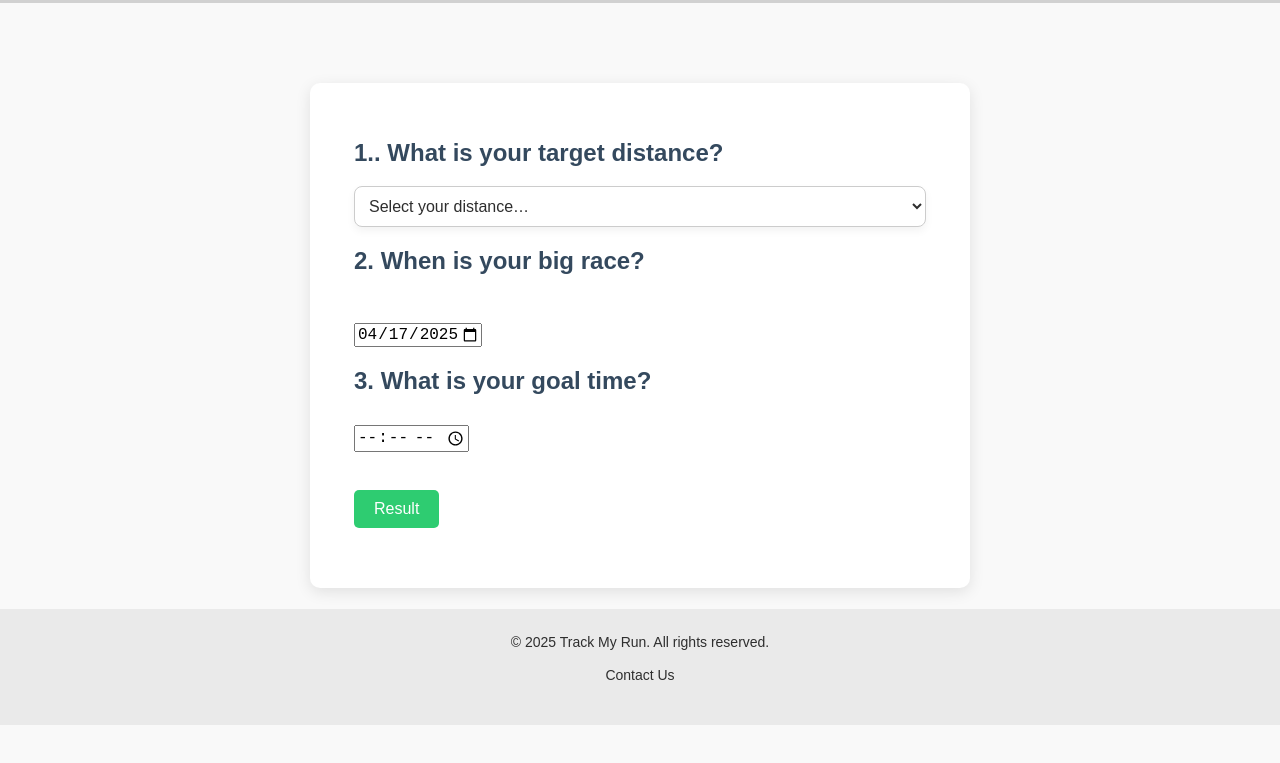
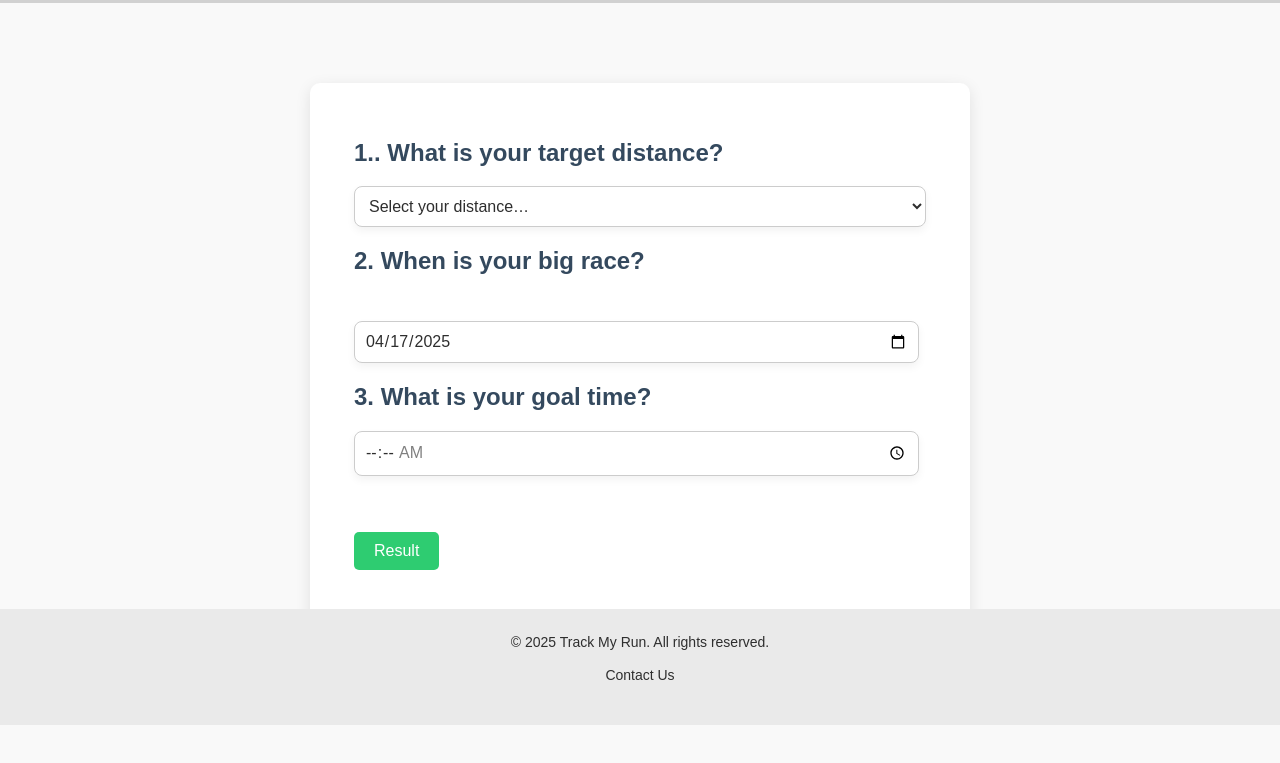
Before and after one commit to humber-2025cpan113-group9/track-my-run, a plain HTML site: page assessment.html in a window 1280 px wide. Shown: the part 75-838 px from the top of the page. Drawn offline with Linux system fonts and the light colour scheme.

Commit message:
updating styling for assessment

```diff
--- a/assessment.html
+++ b/assessment.html
@@ -44,8 +44,7 @@
 
     <!--q3-->
     <label for="goal-time"><h1> 3. What is your goal time?</h1></label>
-    <input type="time" id="goal-time" name="time" min="00:00" max="20:00" required/>
-
+    <input type="time" id="goal-time" name="time" step="60" min="00:00" max="10:00"/>
     <br><br>
     <button type="submit" class="btn"> Result</button>
 
--- a/styles/styles.css
+++ b/styles/styles.css
@@ -231,7 +231,7 @@
 
 
   /* ===================== */
-  /*      assessment       */
+  /*      ASSESSMENT       */
   /* ===================== */
   #fitness-quiz {
     max-width: 600px;
@@ -282,7 +282,22 @@
     background-color: #27ae60;
   }
 
-  /* ASSESSMENT PAGE TARGET DISTANCE */
+  input[type="date"],
+  input[type="time"] {
+    display: block;
+    width: 95%;
+    padding: 10px;
+    font-family: var(--font-family-body);
+    font-size: 1rem;
+    color: var(--primary-text);
+    background-color: #fff;
+    border: 1px solid #ccc;
+    border-radius: var(--btn-border-radius);
+    box-shadow: 0 4px 8px rgba(0,0,0,0.05);
+    margin: 8px 0 0;
+    transition: border-color 0.2s ease-in-out, box-shadow 0.2s ease-in-out;
+  }
+
   select {
     display: block;
     width: 100%;
```
Also changed, not shown: 1 other file.
